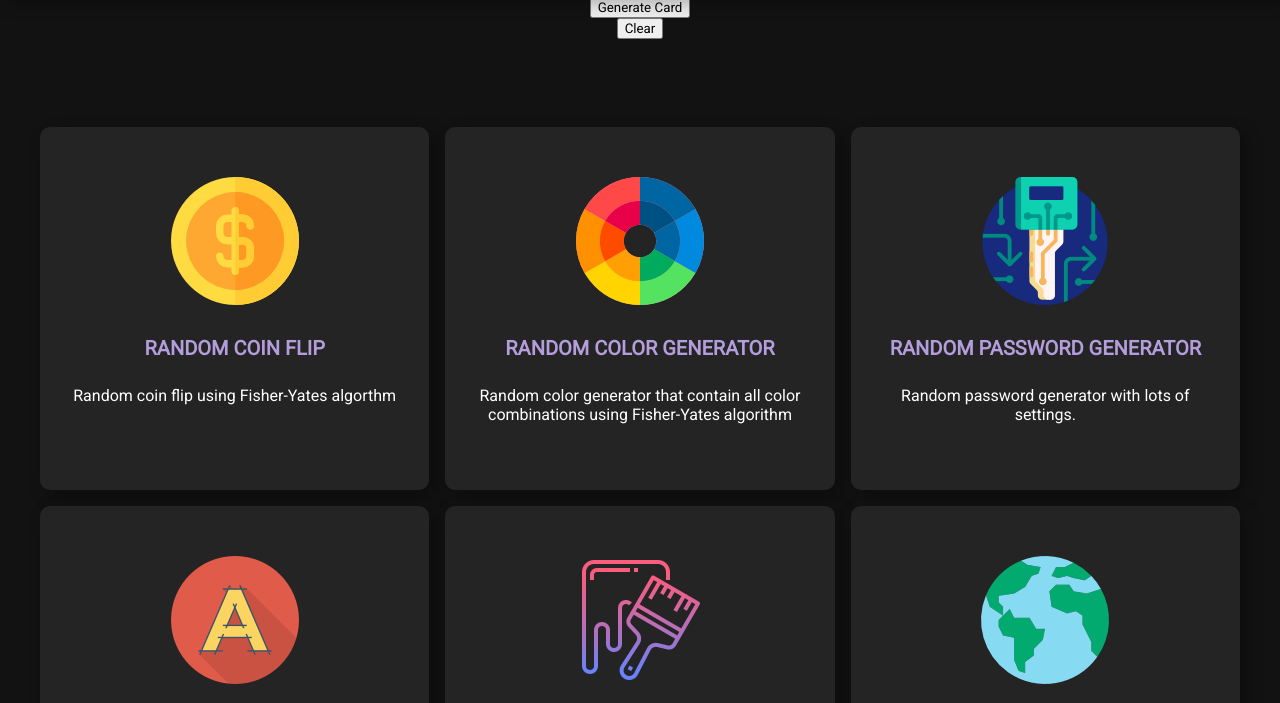
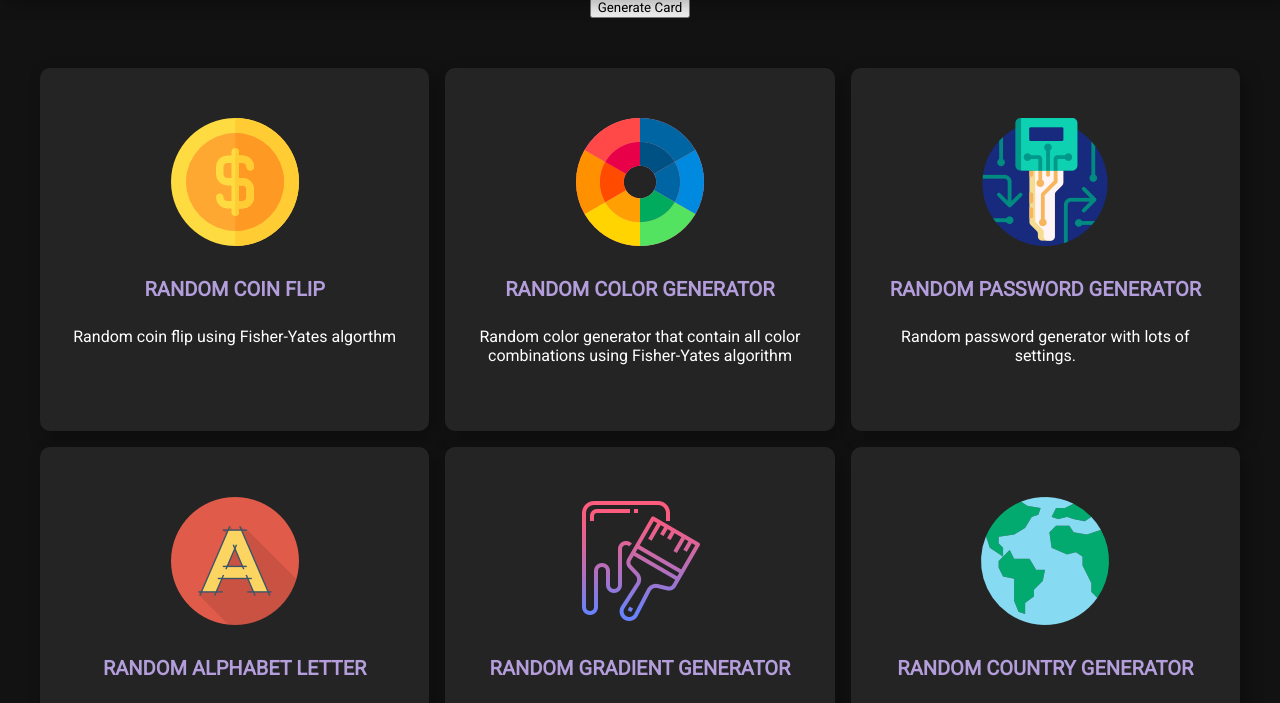
Before and after one commit to CornixCo/Random-Generator, a plain HTML site: page cards.html in a window 1280 px wide. Shown: the part 51-754 px from the top of the page. Drawn offline with nearby package versions, Linux system fonts and the light colour scheme.

Commit message:
Update cards.html

```diff
--- a/cards.html
+++ b/cards.html
@@ -44,13 +44,11 @@ function myFunction() {
 }
 </script>
 
-<!-- Top Navigation Menu -->
-
-  <button onClick="generateCard()">Generate Card</button>
-  <button onClick="clear()">Clear</button><br><br>
+<!-- Top Navigation Menu End -->
 
 
   <div id="cardArea" class="playingCards simpleCards">
+  <button onClick="generateCard()">Generate Card</button>
 
   </div>
 
```
